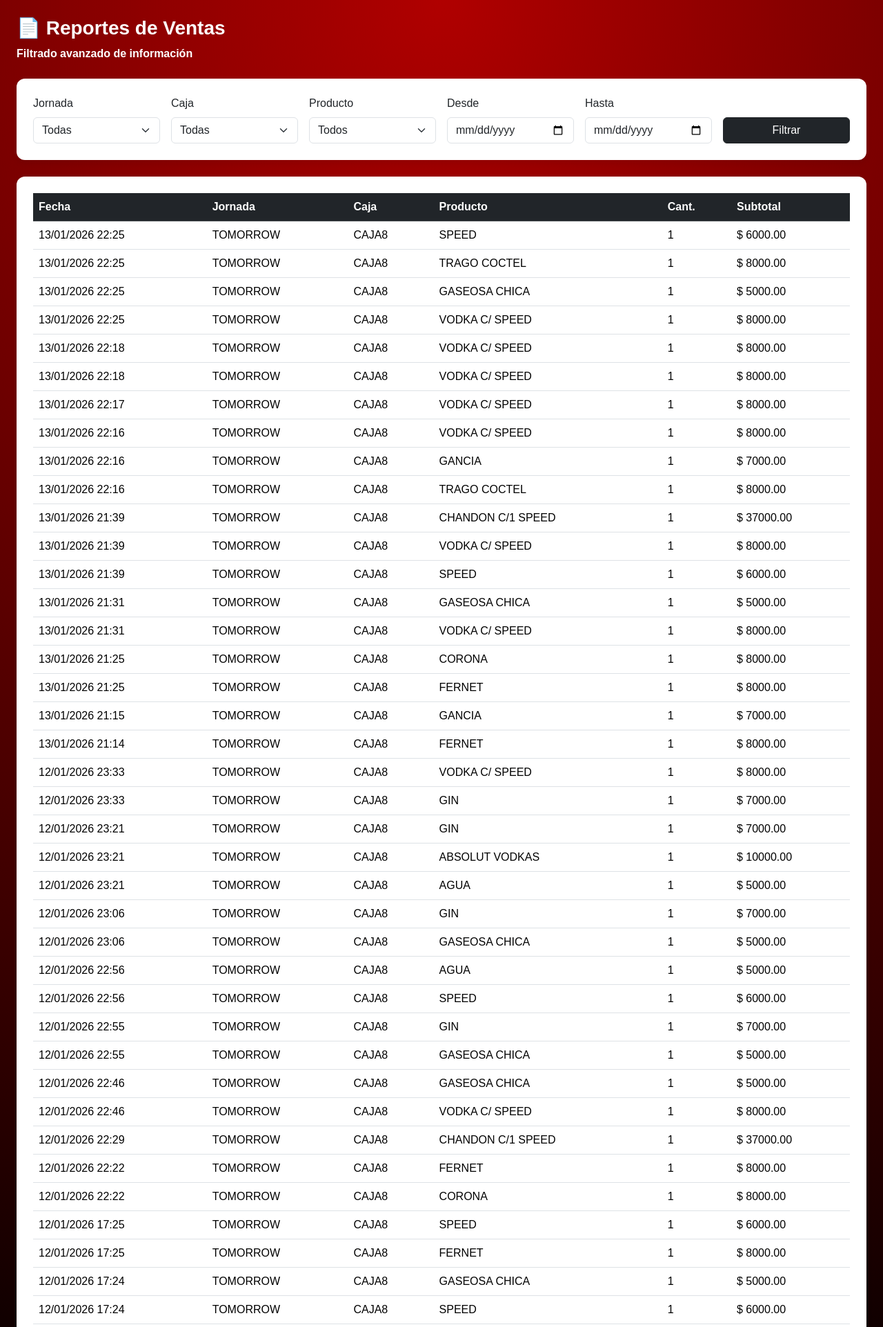
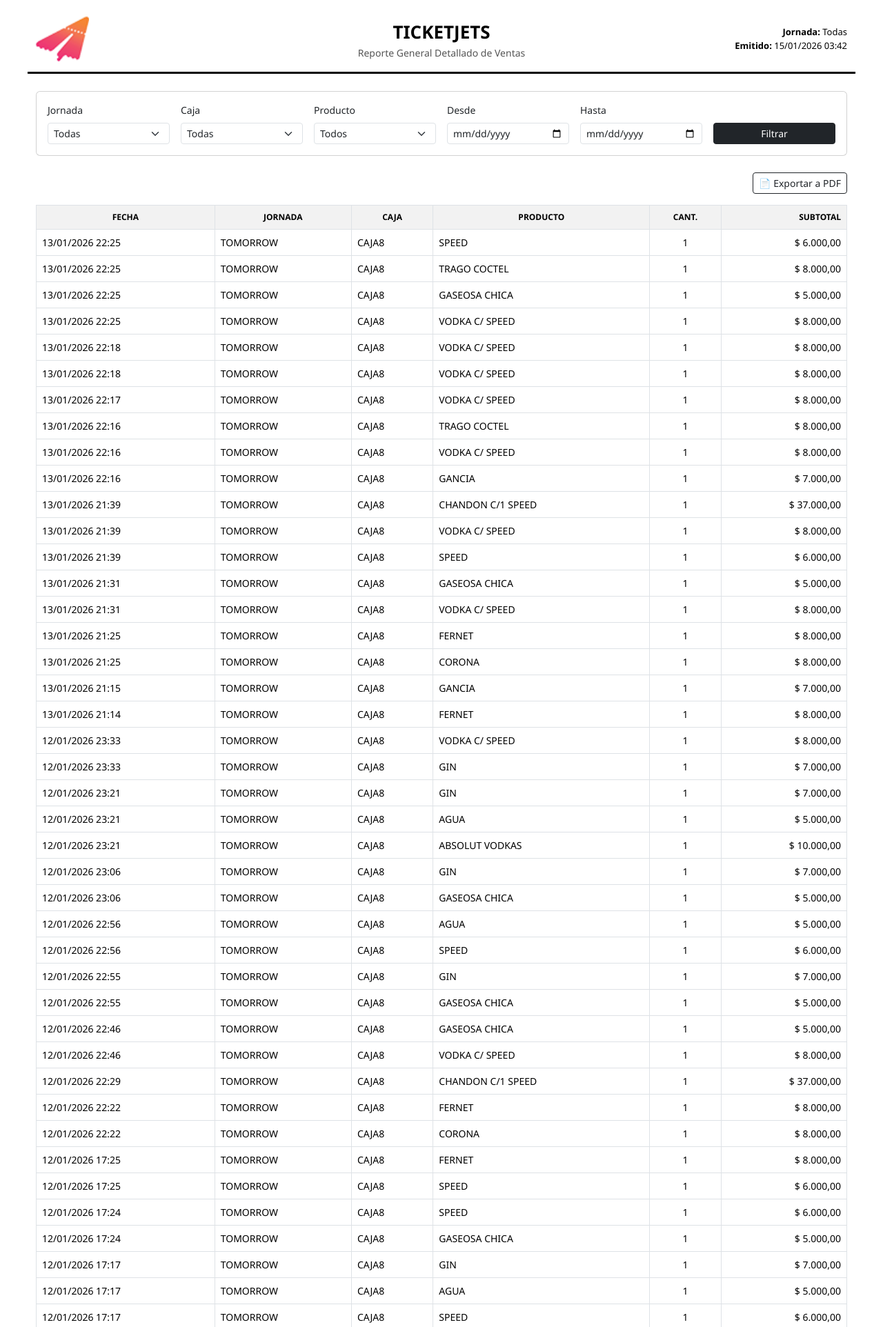
Before and after one commit to killerchipy723/inclub, a Flask app: page /admin/reportes in a window 1280 px wide. Shown: the top 1924 px of the page at 69% size. Run offline with Flask 3, Linux system fonts and the light colour scheme; a user stored in the database is signed in; data comes from the database, SQL or seed files in the repository; some libraries are stand-ins or nearby versions.

Commit message:
ok reportes jornadas

```diff
--- a/app.py
+++ b/app.py
@@ -1429,7 +1429,8 @@ def admin_dashboard():
         jornada_activa=jornada_activa
     )
 
-#plantilla de reportes
+from datetime import datetime
+
 @app.route("/admin/reportes", methods=["GET", "POST"])
 def admin_reportes():
     if "id" not in session:
@@ -1438,9 +1439,6 @@ def admin_reportes():
     conexion = getConnection()
     cursor = conexion.cursor(pymysql.cursors.DictCursor)
 
-    # ======================
-    # FILTROS
-    # ======================
     idjornada = request.form.get("idjornada")
     idcaja = request.form.get("idcaja")
     idproducto = request.form.get("idproducto")
@@ -1455,7 +1453,7 @@ def admin_reportes():
         valores.append(idjornada)
 
     if idcaja:
-        condiciones.append("v.idcaja = %s")
+        condiciones.append("v.idpunto = %s")
         valores.append(idcaja)
 
     if idproducto:
@@ -1470,22 +1468,18 @@ def admin_reportes():
     if condiciones:
         where_sql = "WHERE " + " AND ".join(condiciones)
 
-    # ======================
-    # REPORTE
-    # ======================
     query = f"""
-        SELECT v.idventa,
-               v.fecha_hora,
+        SELECT v.fecha_hora,
                j.nombre AS jornada,
-               c.nombre AS caja,
-               p.nombre AS producto,
+               pto.nombre AS caja,
+               pr.nombre AS producto,
                d.cantidad,
                d.subtotal
         FROM ventas v
         JOIN jornadas j ON j.idjornada = v.idjornada
-        JOIN puntos_venta c ON c.idpunto = v.idpunto
+        JOIN puntos_venta pto ON pto.idpunto = v.idpunto
         JOIN ventas_detalle d ON d.idventa = v.idventa
-        JOIN productos p ON p.idproductos = d.idproductos
+        JOIN productos pr ON pr.idproductos = d.idproductos
         {where_sql}
         ORDER BY v.fecha_hora DESC
     """
@@ -1493,9 +1487,15 @@ def admin_reportes():
     cursor.execute(query, valores)
     ventas = cursor.fetchall()
 
-    # ======================
-    # COMBOS
-    # ======================
+    total_general = sum(v["subtotal"] for v in ventas)
+
+    jornada_nombre = "Todas"
+    if idjornada:
+        cursor.execute("SELECT nombre FROM jornadas WHERE idjornada = %s", (idjornada,))
+        j = cursor.fetchone()
+        if j:
+            jornada_nombre = j["nombre"]
+
     cursor.execute("SELECT idjornada, nombre FROM jornadas ORDER BY idjornada DESC")
     jornadas = cursor.fetchall()
 
@@ -1512,8 +1512,12 @@ def admin_reportes():
         ventas=ventas,
         jornadas=jornadas,
         cajas=cajas,
-        productos=productos
-    )
+        productos=productos,
+        total_general=total_general,
+        jornada_nombre=jornada_nombre,
+        fecha_hora=datetime.now().strftime("%d/%m/%Y %H:%M")
+    )
+
 
 
 #------------------------------- Grafico -------------------------------
@@ -1544,36 +1548,53 @@ def grafico():
 @app.route("/reporte")
 def reporte_cajas():
 
-    conexion = getConnection()
-    cursor = conexion.cursor()
-
-    # 🔹 Nombre de la jornada (ajustá el WHERE si hace falta)
-    cursor.execute("""
-        SELECT nombre
-        FROM jornadas
-        WHERE estado = 'Finalizado'
-        ORDER BY idjornada DESC
-        LIMIT 1
-    """)
-    jornada = cursor.fetchone()
-
-    # 🔹 Recaudación por punto de venta
-    cursor.execute("""
-        SELECT p.nombre AS punto, SUM(v.total) AS total
+    idjornada = request.args.get("idjornada")
+
+    conexion = getConnection()
+    cursor = conexion.cursor(pymysql.cursors.DictCursor)
+
+    # 🔹 Si no selecciona jornada → tomar la última
+    if not idjornada:
+        cursor.execute("""
+            SELECT idjornada, nombre
+            FROM jornadas
+            ORDER BY idjornada DESC
+            LIMIT 1
+        """)
+        jornada = cursor.fetchone()
+        idjornada = jornada["idjornada"]
+    else:
+        cursor.execute("""
+            SELECT idjornada, nombre
+            FROM jornadas
+            WHERE idjornada = %s
+        """, (idjornada,))
+        jornada = cursor.fetchone()
+
+    # 🔹 Recaudación por punto de venta (FILTRADO POR JORNADA)
+    cursor.execute("""
+        SELECT p.nombre AS punto, IFNULL(SUM(v.total),0) AS total
         FROM ventas v
         JOIN puntos_venta p ON p.idpunto = v.idpunto
+        WHERE v.idjornada = %s
         GROUP BY p.nombre
-    """)
+        ORDER BY p.nombre
+    """, (idjornada,))
+
     cajas = cursor.fetchall()
-
-    # 🔹 Total general
-    total_general = sum(c["total"] for c in cajas if c["total"])
+    total_general = sum(c["total"] for c in cajas)
+
+    # 🔹 Para el selector
+    cursor.execute("SELECT idjornada, nombre FROM jornadas ORDER BY idjornada DESC")
+    jornadas = cursor.fetchall()
 
     conexion.close()
 
     return render_template(
         "reportes_cajas.html",
-        jornada=jornada["nombre"] if jornada else "Sin jornada",
+        jornadas=jornadas,
+        jornada_nombre=jornada["nombre"],
+        jornada_id=idjornada,
         fecha_hora=datetime.now().strftime("%d/%m/%Y %H:%M"),
         cajas=cajas,
         total_general=total_general
@@ -1595,6 +1616,7 @@ def reporte_cajas():
 
 
 
+
 #-------------------------------Arranque-----------------------------------
 if __name__=='__main__':
     app.run(debug=True,host='0.0.0.0',port=6900)
--- a/templates/admin_reportes.html
+++ b/templates/admin_reportes.html
@@ -2,39 +2,110 @@
 <html lang="es">
 <head>
 <meta charset="UTF-8">
-    <title>Reportes</title>
+<title>Reporte General de Ventas | TicketJets</title>
 
 <link rel="shortcut icon" href="/static/img/logoJetSmall.png">
 <link rel="stylesheet" href="/static/bootstrap/css/bootstrap.min.css">
-    <link rel="stylesheet" href="/static/styles/cabecera.css">
+
 <style>
+@media print {
+    .no-print {
+        display: none;
+    }
     body {
-            background-color: #f4f6f9;
+        margin: 0;
     }
-        .card {
-            border-radius: 12px;
-            box-shadow: 0 4px 10px rgba(0,0,0,.08);
-            border: none;
+}
+
+body {
+    background-color: #ffffff;
+    font-family: "Segoe UI", Arial, sans-serif;
+    font-size: 14px;
+    color: #000;
+}
+
+.container {
+    max-width: 1200px;
+}
+
+/* ================= CABECERA ================= */
+.header {
+    border-bottom: 3px solid #000;
+    padding-bottom: 15px;
+    margin-bottom: 25px;
+}
+
+.logo {
+    height: 65px;
+}
+
+.titulo {
+    font-size: 26px;
+    font-weight: 700;
+}
+
+.subtitulo {
+    font-size: 14px;
+    color: #555;
+}
+
+.info-box {
+    font-size: 13px;
+    text-align: right;
+}
+
+/* ================= TABLA ================= */
+.table th {
+    background-color: #f2f2f2;
+    font-size: 12px;
+    text-transform: uppercase;
+    text-align: center;
+}
+
+.table td {
+    vertical-align: middle;
+}
+
+/* ================= TOTAL ================= */
+.total-box {
+    margin-top: 30px;
+    padding-top: 15px;
+    border-top: 3px solid #000;
+    font-size: 20px;
+    font-weight: 700;
+    text-align: right;
 }
 </style>
 </head>
+
 <body>
 
-<div class="container-fluid p-4">
+<div class="container mt-4">
 
-    <!-- TÍTULO -->
-    <div class="mb-4">
-        <h3 class="fw-bold text-white">📄 Reportes de Ventas</h3>
-        <p class="fw-bold text-white">Filtrado avanzado de información</p>
+    <!-- ================= CABECERA ================= -->
+    <div class="row align-items-center header">
+        <div class="col-3">
+            <img src="/static/img/logoJetSmall.png" class="logo">
         </div>
 
-    <!-- FILTROS -->
-    <div class="card p-4 mb-4">
+        <div class="col-6 text-center">
+            <div class="titulo">TICKETJETS</div>
+            <div class="subtitulo">Reporte General Detallado de Ventas</div>
+        </div>
+
+        <div class="col-3 info-box">
+            <div><strong>Jornada:</strong> {{ jornada_nombre }}</div>
+            <div><strong>Emitido:</strong> {{ fecha_hora }}</div>
+        </div>
+    </div>
+
+    <!-- ================= FILTROS ================= -->
+    <div class="card p-3 mb-4 no-print">
         <form method="POST" class="row g-3">
 
             <div class="col-md-2">
                 <label class="form-label">Jornada</label>
-                <select name="idjornada" class="form-select">
+                <select name="idjornada" class="form-select form-select-sm">
                     <option value="">Todas</option>
                     {% for j in jornadas %}
                     <option value="{{ j.idjornada }}">{{ j.nombre }}</option>
@@ -44,17 +115,17 @@
 
             <div class="col-md-2">
                 <label class="form-label">Caja</label>
-                <select name="idcaja" class="form-select">
+                <select name="idcaja" class="form-select form-select-sm">
                     <option value="">Todas</option>
                     {% for c in cajas %}
-                    <option value="{{ c.idcaja }}">{{ c.nombre }}</option>
+                    <option value="{{ c.idpunto }}">{{ c.nombre }}</option>
                     {% endfor %}
                 </select>
             </div>
 
             <div class="col-md-2">
                 <label class="form-label">Producto</label>
-                <select name="idproducto" class="form-select">
+                <select name="idproducto" class="form-select form-select-sm">
                     <option value="">Todos</option>
                     {% for p in productos %}
                     <option value="{{ p.idproductos }}">{{ p.nombre }}</option>
@@ -64,34 +135,40 @@
 
             <div class="col-md-2">
                 <label class="form-label">Desde</label>
-                <input type="date" name="desde" class="form-control">
+                <input type="date" name="desde" class="form-control form-control-sm">
             </div>
 
             <div class="col-md-2">
                 <label class="form-label">Hasta</label>
-                <input type="date" name="hasta" class="form-control">
+                <input type="date" name="hasta" class="form-control form-control-sm">
             </div>
 
             <div class="col-md-2 d-flex align-items-end">
-                <button class="btn btn-dark w-100">
-                    <i class="bi bi-funnel"></i> Filtrar
+                <button class="btn btn-dark btn-sm w-100">
+                    Filtrar
                 </button>
             </div>
 
         </form>
     </div>
 
-    <!-- TABLA -->
-    <div class="card p-4">
-        <table class="table table-hover align-middle">
-            <thead class="table-dark">
+    <!-- ================= BOTON PDF ================= -->
+    <div class="text-end mb-3 no-print">
+        <button class="btn btn-outline-dark btn-sm" onclick="window.print()">
+            📄 Exportar a PDF
+        </button>
+    </div>
+
+    <!-- ================= TABLA ================= -->
+    <table class="table table-bordered table-hover">
+        <thead>
             <tr>
                 <th>Fecha</th>
                 <th>Jornada</th>
                 <th>Caja</th>
                 <th>Producto</th>
                 <th>Cant.</th>
-                    <th>Subtotal</th>
+                <th class="text-end">Subtotal</th>
             </tr>
         </thead>
         <tbody>
@@ -101,12 +178,25 @@
                 <td>{{ v.jornada }}</td>
                 <td>{{ v.caja }}</td>
                 <td>{{ v.producto }}</td>
-                    <td>{{ v.cantidad }}</td>
-                    <td>$ {{ "%.2f"|format(v.subtotal) }}</td>
+                <td class="text-center">{{ v.cantidad }}</td>
+                <td class="text-end">
+                    $ {{ "{:,.2f}".format(v.subtotal)
+                        .replace(",", "X")
+                        .replace(".", ",")
+                        .replace("X", ".") }}
+                </td>
             </tr>
             {% endfor %}
         </tbody>
     </table>
+
+    <!-- ================= TOTAL GENERAL ================= -->
+    <div class="total-box">
+        TOTAL GENERAL DE LA JORNADA:
+        $ {{ "{:,.2f}".format(total_general)
+            .replace(",", "X")
+            .replace(".", ",")
+            .replace("X", ".") }}
     </div>
 
 </div>
```
Also changed, not shown: templates/reportes_cajas.html (+26 -1 lines). Lines whose indentation alone changed are shown as unchanged.
